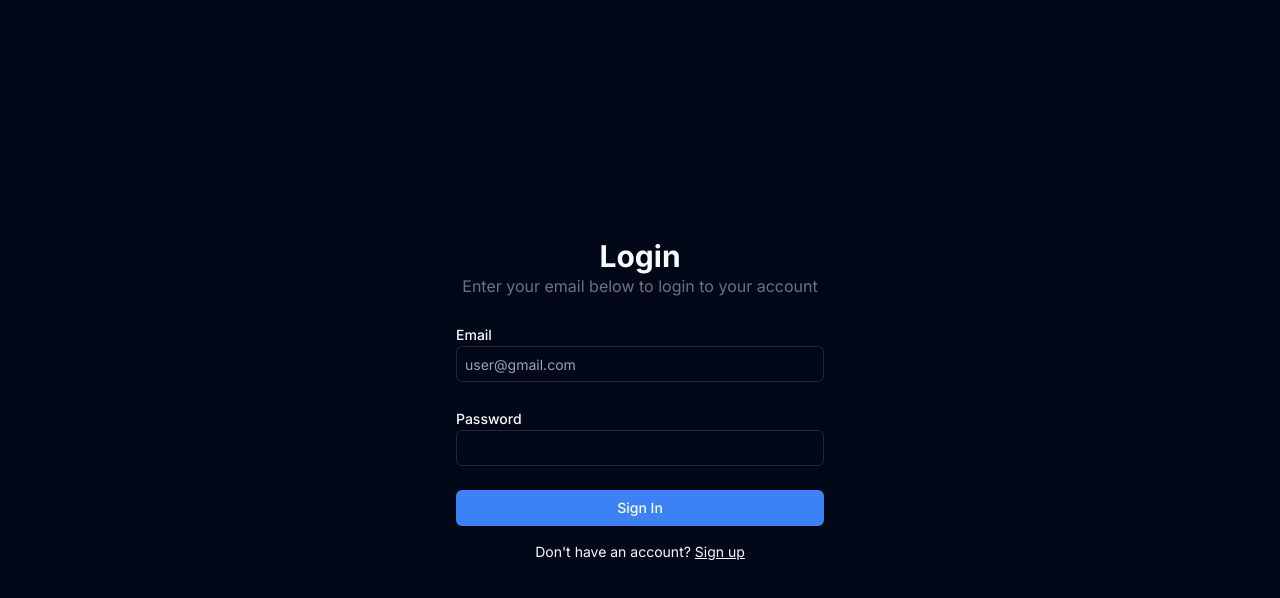
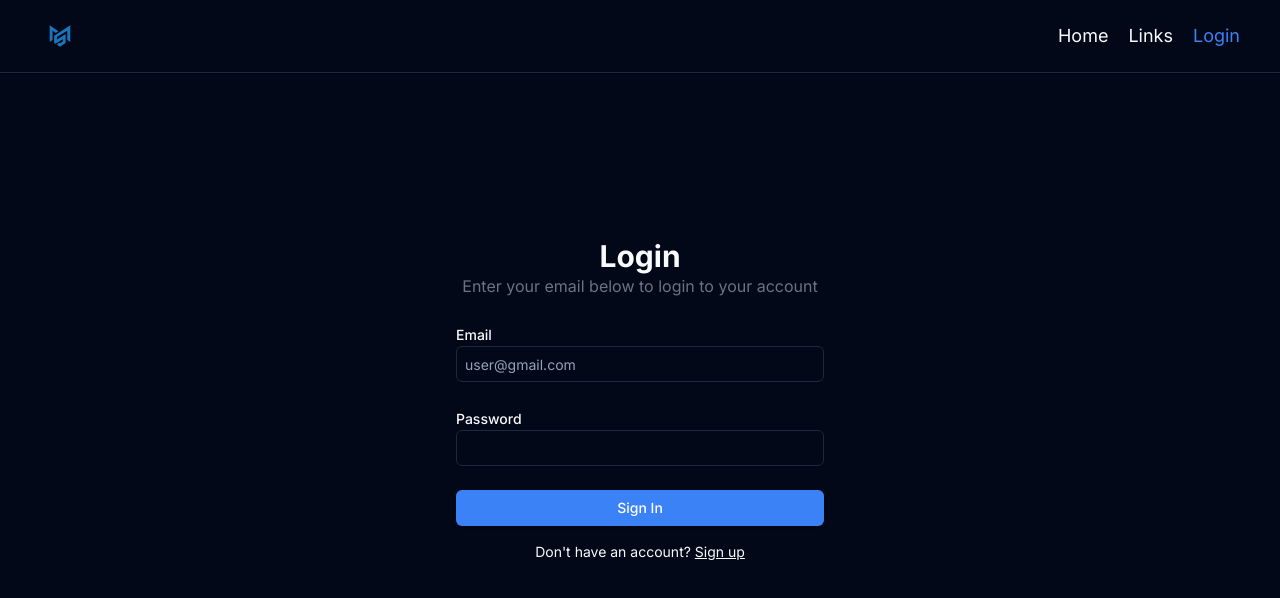
Before and after one commit to M0mahmoud/SMLink, a Next.js app: page /login in a window 1280 px wide. Shown: the top 598 px of the page. Built offline with nearby package versions, Linux system fonts and the light colour scheme; no server answers.

Commit message:
Fix Auth Logic

```diff
--- a/action/auth.ts
+++ b/action/auth.ts
@@ -1,5 +1,5 @@
 "use server";
-import { connectDB } from "@/db";
+import connectDB from "@/db";
 
 import {
   AuthFormState,
@@ -30,6 +30,7 @@ export async function signupAction(
   }
 
   const { email, name, password } = validation.data;
+  try {
     await connectDB();
     const existingUser = await User.findOne({ email });
 
@@ -55,7 +56,13 @@ export async function signupAction(
 
     const userId = user._id.toString();
     await createSession(userId);
+    return { redirect: "/" };
+  } catch (error) {
+    console.error("Error finding user or creating session:", error);
+    return { message: "An error occurred. Please try again later." };
   }
+}
+
 export async function loginAction(
   _state: AuthFormState,
   formData: FormData
@@ -73,6 +80,8 @@ export async function loginAction(
 
   const { email, password } = validation.data;
 
+  try {
+    await connectDB();
     const user = await User.findOne({
       email,
     });
@@ -88,7 +97,13 @@ export async function loginAction(
     }
     const userId = user._id.toString();
     await createSession(userId);
+    return { redirect: "/" };
+  } catch (error) {
+    console.error("Error-login:", error);
+    return { message: "An error occurred. Please try again later." };
   }
+}
+
 export async function logout() {
   cookies().delete("session");
   redirect("/login");
--- a/app/(auth)/login/LoginForm.tsx
+++ b/app/(auth)/login/LoginForm.tsx
@@ -3,11 +3,19 @@ import { loginAction } from "@/action/auth";
 import { Button } from "@/components/ui/button";
 import { Input } from "@/components/ui/input";
 import { Label } from "@/components/ui/label";
+import { useRouter } from "next/navigation";
+import { useEffect } from "react";
 import { useFormState, useFormStatus } from "react-dom";
 
 export function LoginForm() {
+  const router = useRouter();
   const [state, action] = useFormState(loginAction, undefined);
 
+  useEffect(() => {
+    if (state?.redirect) {
+      router.push(state.redirect);
+    }
+  }, [state, router]);
   return (
     <form action={action}>
       <div className="flex flex-col gap-2">
--- a/app/(auth)/signup/SignupForm.tsx
+++ b/app/(auth)/signup/SignupForm.tsx
@@ -3,11 +3,19 @@ import { signupAction } from "@/action/auth";
 import { Button } from "@/components/ui/button";
 import { Input } from "@/components/ui/input";
 import { Label } from "@/components/ui/label";
+import { useRouter } from "next/navigation";
+import { useEffect } from "react";
 import { useFormState, useFormStatus } from "react-dom";
 
 const SignupForm = () => {
+  const router = useRouter();
   const [state, action] = useFormState(signupAction, undefined);
 
+  useEffect(() => {
+    if (state?.redirect) {
+      router.push(state.redirect);
+    }
+  }, [state, router]);
   return (
     <form action={action}>
       <div className="flex flex-col gap-2">
--- a/app/layout.tsx
+++ b/app/layout.tsx
@@ -1,3 +1,4 @@
+import Navbar from "@/components/Navbar";
 import { verifySession } from "@/session";
 import type { Metadata } from "next";
 import { Inter } from "next/font/google";
@@ -16,13 +17,13 @@ export default async function RootLayout({
   children: React.ReactNode;
 }>) {
   const { isAuth } = await verifySession();
-  console.log("isAuth:", isAuth);
   return (
     <html lang="en">
       <body
         suppressHydrationWarning
         className={`${inter.className} relative flex flex-col justify-center items-center overflow-x-hidden mx-auto px-4 sm:px-10 max-w-7xl`}
       >
+        <Navbar isAuth={isAuth} />
         {children}
       </body>
     </html>
--- /dev/null
+++ b/components/Navbar.tsx
@@ -0,0 +1,61 @@
+"use client";
+import { cn } from "@/lib/utils";
+import Image from "next/image";
+import Link from "next/link";
+import { usePathname } from "next/navigation";
+import React from "react";
+
+const Navbar = ({ isAuth }: { isAuth: boolean }) => {
+  const pathname = usePathname();
+
+  const LINKS = [
+    { href: "/", name: "Home" },
+    { href: "/links", name: "Links" },
+  ];
+
+  return (
+    <header className="fixed left-0 top-0 py-4 z-10 mx-auto px-4 sm:px-10 w-full bordr border-b-[1px] border-main-3 shadow-sm">
+      <div className="flex justify-between items-center">
+        <Link aria-label="Logo" href={"/"} className="">
+          <Image
+            src={"/MYLOGO.svg"}
+            width={60}
+            height={60}
+            alt="Logo"
+            className="mr-auto object-contain w-10 h-10"
+          />
+        </Link>
+
+        <div className="justify-center items-center gap-5 md:flex hidden">
+          {LINKS.map((link, index) => (
+            <Link
+              key={index}
+              href={link.href}
+              className={cn(
+                "text-lg capitalize font-normal text-secondary-foreground hover:text-primary transition-colors",
+                {
+                  "text-primary": pathname === link.href,
+                }
+              )}
+            >
+              {link.name}
+            </Link>
+          ))}
+          <Link
+            href={isAuth ? "/profile" : "/login"}
+            className={cn(
+              "text-lg capitalize font-normal text-secondary-foreground hover:text-primary transition-colors",
+              {
+                "text-primary": pathname === (isAuth ? "/profile" : "/login"),
+              }
+            )}
+          >
+            {isAuth ? "Profile" : "Login"}
+          </Link>
+        </div>
+      </div>
+    </header>
+  );
+};
+
+export default Navbar;
--- a/db/index.ts
+++ b/db/index.ts
@@ -1,14 +1,27 @@
 import mongoose from "mongoose";
 const { MONGODB_URI } = process.env;
 
-export const connectDB = async () => {
+type ConnectionObject = {
+  isConnected?: number;
+};
+
+const connection: ConnectionObject = {};
+
+async function connectDB(): Promise<void> {
+  if (connection.isConnected) {
+    console.log("Already Connected");
+    return;
+  }
+
   try {
-    const { connection } = await mongoose.connect(MONGODB_URI as string);
-    if (connection.readyState === 1) {
-      return Promise.resolve(true);
-    }
+    const db = await mongoose.connect(MONGODB_URI || "");
+
+    connection.isConnected = db.connections[0].readyState;
+    console.log("DB is connected");
   } catch (error) {
-    console.error(error);
-    return Promise.reject(error);
+    console.log("DB connection error:", error);
+    process.exit(1);
   }
-};
+}
+
+export default connectDB;
--- a/lib/definitions.ts
+++ b/lib/definitions.ts
@@ -2,11 +2,13 @@ import { object, string } from "zod";
 export type AuthFormState =
   | {
       errors?: {
+        url?: string[];
         name?: string[];
         email?: string[];
         password?: string[];
       };
       message?: string;
+      redirect?: string;
     }
   | undefined;
 
--- a/session/index.ts
+++ b/session/index.ts
@@ -26,10 +26,11 @@ export async function decrypt(session: string | undefined = "") {
   }
 }
 
-export async function createSession(id: number) {
+export async function createSession(id: number | string) {
   const expiresAt = new Date(Date.now() + 60 * 60 * 1000);
   const session = await encrypt({ userId: id, expiresAt });
 
+  cookies().delete("session");
   cookies().set("session", session, {
     httpOnly: true,
     secure: true,
@@ -37,20 +38,18 @@ export async function createSession(id: number) {
     sameSite: "lax",
     path: "/",
   });
-
-  redirect("/");
 }
 
 export async function verifySession() {
   const cookie = cookies().get("session")?.value;
   if (!cookie) {
     console.log("Session cookie not found");
-    return { isAuth: false, userId: null };
+    return { isAuth: false };
   }
   const session = await decrypt(cookie);
 
   if (!session?.userId) {
-    redirect("/login");
+    return { isAuth: false };
   }
   return { isAuth: true, userId: Number(session?.userId) };
 }
```
Also changed, not shown: tailwind.config.ts (+8 -8 lines). Lines whose indentation alone changed are shown as unchanged.
